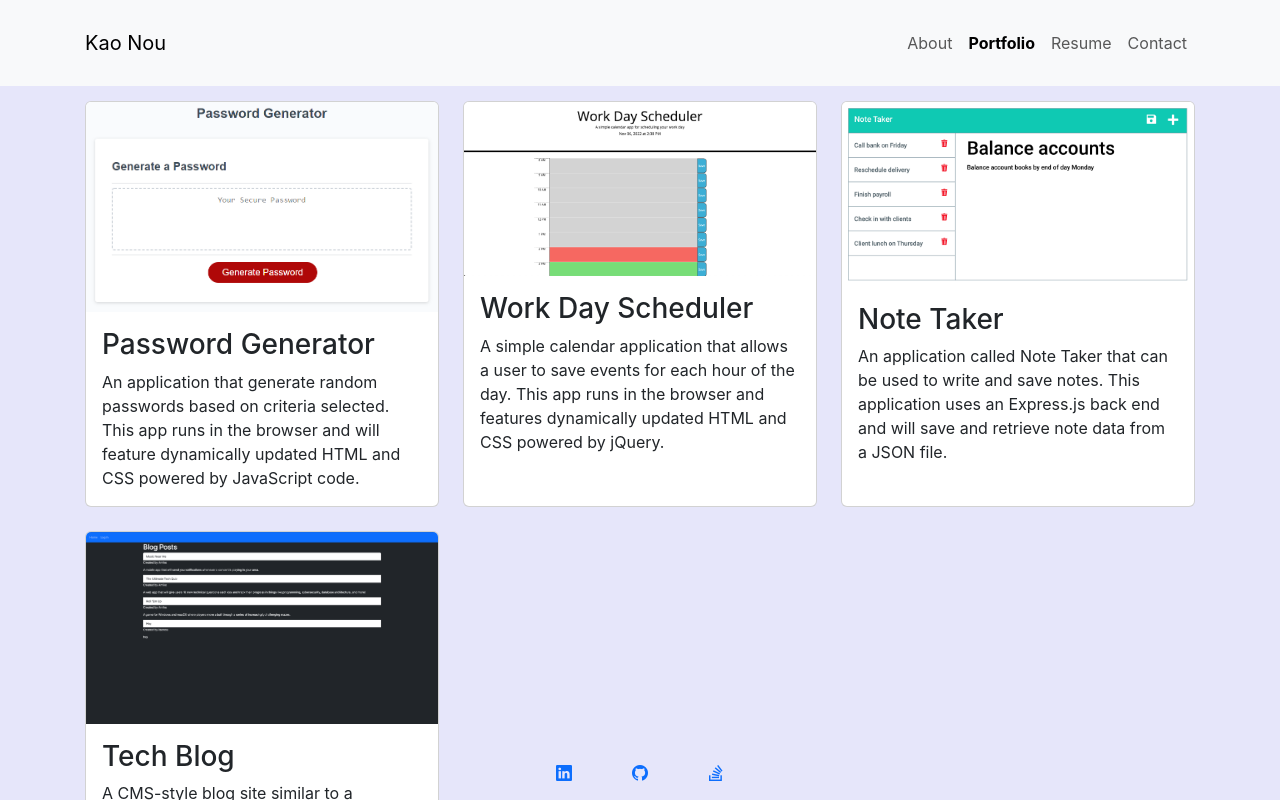
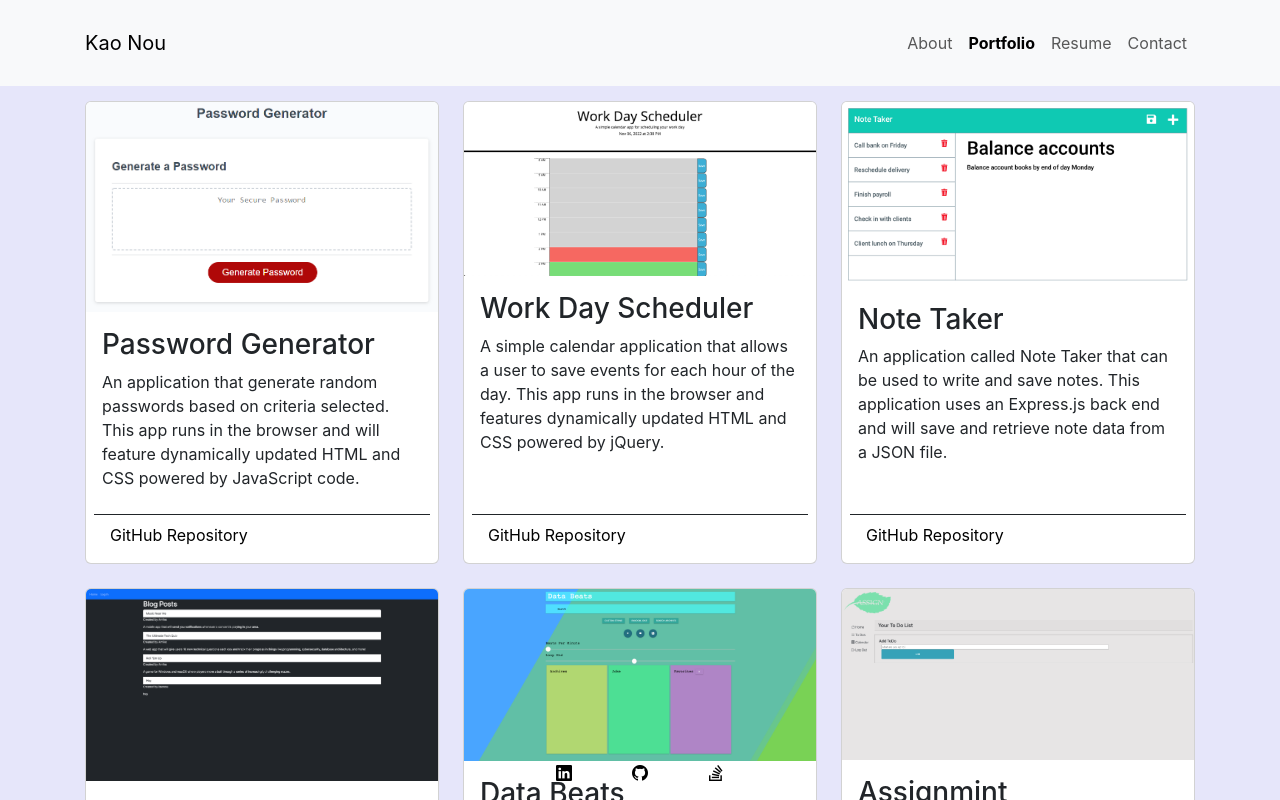
Before and after one commit to herka10/kh-portfolio, a React (Create React App) app: page / in a window 1280 px wide. Both pictures are taken after a click on the link "Portfolio". Shown: the top 800 px of the page. Built offline with nearby package versions, Linux system fonts and the light colour scheme.

Commit message:
add to portfolio & gh links

```diff
--- a/src/index.css
+++ b/src/index.css
@@ -52,3 +52,8 @@ ul {
 i {
   margin: 30px
 }
+
+a {
+  text-decoration: none;
+  color: black;
+}
--- a/src/pages/contact.js
+++ b/src/pages/contact.js
@@ -1,30 +1,48 @@
-//import { useState } from 'react'
+import { useState } from 'react'
 
 const Contact = props => {
+  // const [errorMessage, setErrorMessage] = useState('')
   // const [contactForm, setContactForm] = useState({
   //   name: '',
   //   email: '',
   //   message: ''
   // })
 
+  // const {name, email, message} = contactForm
+
+  // const submitForm = (event) => {
+  //   event.preventDefault();
+  //   if (!errorMessage) {
+  //     console.log('submitForm', contactForm)
+  //   }
+  // }
 
   return (
     <section>
-      <form onSubmit={event => {
-        event.preventDefault()
-      }}>
         <div className="container">
           <h1 className="text-center">Let's Connect!</h1>
           <p className="text-center">I am opened to network. Otherwise, if you have any questions or simply want to just say "Hi", please reach out and I will do my best to respond in a timely manner.</p>
-          <a className="animate__animated animate__flipInX animate__slow" id="contactEmail" href="mailto:kaonou.her10@gmail.com">connect</a>
 
+          {/* <form onSubmit={submitForm}
 
-
+            <div className="form-group mb-2">
+              <label for="exampleFormControlInput1">Name</label>
+              <input type="text" className="form-control" id="exampleFormControlInput1" placeholder="kaonou" />
             </div>
 
+            <div className="form-group mb-2">
+              <label for="exampleFormControlInput1">Email address</label>
+              <input type="email" className="form-control" id="exampleFormControlInput1" placeholder="name@example.com" />
+            </div>
 
+            <div className="form-group mb-3">
+              <label for="exampleFormControlTextarea1">Message</label>
+              <textarea className="form-control" id="exampleFormControlTextarea1" rows="4" placeholder="Hi Kaonou!"></textarea>
+            </div>
+          </form> */}
 
-      </form>
+          <a className="animate__animated animate__flipInX animate__slow" id="contactEmail" href="mailto:kaonou.her10@gmail.com">connect</a>
+        </div>
     </section>
   )
 }
--- a/src/pages/portfolio.js
+++ b/src/pages/portfolio.js
@@ -2,52 +2,89 @@ import pwGenerator from '../assets/pwGenerator.png'
 import blog from '../assets/blog.png'
 import noteTaker from '../assets/noteTaker.png'
 import workDayScheduler from '../assets/workDayScheduler.png'
+import dataBeats from '../assets/dataBeats.png'
+import assignmint from '../assets/assignmint.png'
+
 
 const Portfolio = props => {
   return (
     <div className="container">
       <div className="row row-cols-1 row-cols-md-3">
+
         <div className="col mb-4">
           <div className="card h-100">
-            <a href="https://herka10.github.io/password-generator/">
+            <a href="https://herka10.github.io/password-generator/" target="_blank" rel="noreferrer noopener">
               <img src={pwGenerator} className="card-img-top" alt="A screenshot of a generator application" />
             </a>
               <div className="card-body">
                 <h3 className="card-title">Password Generator</h3>
                 <p className="card-text">An application that generate random passwords based on criteria selected. This app runs in the browser and will feature dynamically updated HTML and CSS powered by JavaScript code.</p>
               </div>
+          <div class="card-footer bg-transparent border-dark m-2"><a href='https://github.com/herka10/password-generator' target="_blank" rel="noreferrer noopener">GitHub Repository</a></div>
           </div>
         </div>
+
         <div className="col mb-4">
           <div className="card h-100">
-            <a href='https://herka10.github.io/Daily-Work-Scheduler/'>
+            <a href='https://herka10.github.io/Daily-Work-Scheduler/' target="_blank" rel="noreferrer noopener">
               <img src={workDayScheduler} className="card-img-top" alt="A screenshot of a work day scheduler application" />
             </a>
               <div className="card-body">
                 <h3 className="card-title">Work Day Scheduler</h3>
                 <p className="card-text">A simple calendar application that allows a user to save events for each hour of the day. This app runs in the browser and features dynamically updated HTML and CSS powered by jQuery.</p>
               </div>
+              <div class="card-footer bg-transparent border-dark m-2"><a href='https://github.com/herka10/Daily-Work-Scheduler' target="_blank" rel="noreferrer noopener">GitHub Repository</a></div>
           </div>
         </div>
+
         <div className="col mb-4">
           <div className="card h-100">
-            <a href='https://expressnote-taking.herokuapp.com/'>
+            <a href='https://expressnote-taking.herokuapp.com/' target="_blank" rel="noreferrer noopener">
               <img src={noteTaker} className="card-img-top" alt="A screenshot of a note taker application" />
             </a>
               <div className="card-body">
                 <h3 className="card-title">Note Taker</h3>
                 <p className="card-text">An application called Note Taker that can be used to write and save notes. This application uses an Express.js back end and will save and retrieve note data from a JSON file.</p>
               </div>
+              <div class="card-footer bg-transparent border-dark m-2"><a href='https://github.com/herka10/express-note-taker' target="_blank" rel="noreferrer noopener">GitHub Repository</a></div>
           </div>
         </div>
+
         <div className="col mb-4">
           <div className="card h-100">
-            <a href='https://mvctech-blog.herokuapp.com/'>
+            <a href='https://mvctech-blog.herokuapp.com/' target="_blank" rel="noreferrer noopener">
               <img src={blog} className="card-img-top" alt="A screenshot of a tech blog site" />
             </a>
               <div className="card-body">
                 <h3 className="card-title">Tech Blog</h3>
                 <p className="card-text">A CMS-style blog site similar to a Wordpress site, where developers can publish their blog posts and comment on other developers’ posts as well.</p>
+                <div class="card-footer bg-transparent border-dark m-2"><a href='https://github.com/herka10/tech-blog' target="_blank" rel="noreferrer noopener">GitHub Repository</a></div>
+              </div>
+          </div>
+        </div>
+
+        <div className="col mb-4">
+          <div className="card h-100">
+            <a href='https://james-andritsch.github.io/databeats/' target="_blank" rel="noreferrer noopener">
+              <img src={dataBeats} className="card-img-top" alt="A screenshot of a tech blog site" />
+            </a>
+              <div className="card-body">
+                <h3 className="card-title">Data Beats</h3>
+                <p className="card-text">An app that turns texts into beats for music lovers.</p>
+                <div class="card-footer bg-transparent border-dark m-2"><a href='https://github.com/james-andritsch/databeats' target="_blank" rel="noreferrer noopener">GitHub Repository</a></div>
+              </div>
+          </div>
+        </div>
+
+        <div className="col mb-4">
+          <div className="card h-100">
+            <a href='/' target="_blank" rel="noreferrer noopener">
+              <img src={assignmint} className="card-img-top" alt="A screenshot of a tech blog site" />
+            </a>
+              <div className="card-body">
+                <h3 className="card-title">Assignmint</h3>
+                <p className="card-text">An app to help organize personal tasks and events with a calendar.</p>
+                <div class="card-footer bg-transparent border-dark m-2"><a href='https://github.com/herka10/assignmint' target="_blank" rel="noreferrer noopener">GitHub Repository</a></div>
               </div>
           </div>
         </div>
```
Also changed, not shown: src/assets/assignmint.png (added), src/assets/dataBeats.png (added). Lines whose indentation alone changed are shown as unchanged.
